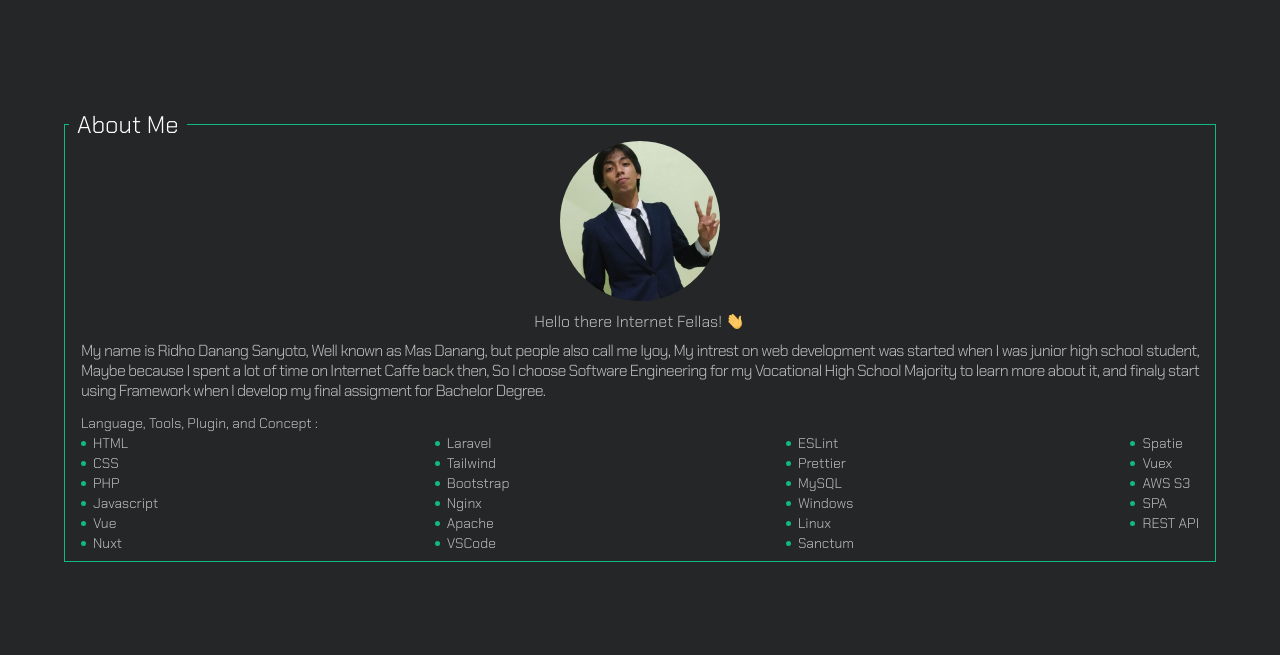
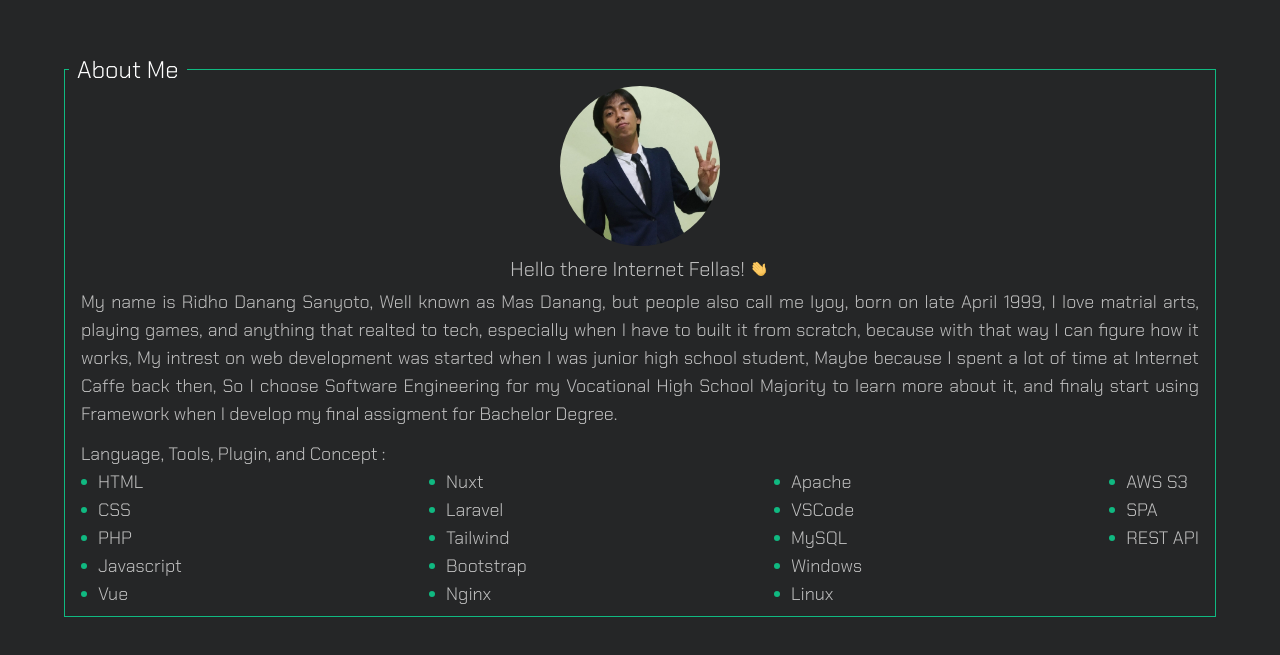
Before and after one commit to rdanang-dev/hi-danang.github.io, a Vue app: page / in a window 1280 px wide. Shown: the part 933-1588 px from the top of the page. Built offline with nearby package versions, Linux system fonts and the light colour scheme; what vue-toasted, vue-typer would draw is missing.

Commit message:
add few changes

```diff
--- a/src/components/About.vue
+++ b/src/components/About.vue
@@ -17,7 +17,7 @@
           class="object-cover h-full w-full"
         />
       </div>
-      <div class="mx-auto pb-1">
+      <div class="mx-auto pb-1 lg:text-xl lg:tracking-normal lg:leading-normal">
         Hello there Internet Fellas!
         <img
           src="@/assets/image/waving-hand-joypixels.gif"
@@ -25,17 +25,19 @@
           class="inline w-5 pb-2"
         />
       </div>
-      <div class="tracking-tighter leading-tight">
+      <div class="tracking-tighter leading-tight lg:text-lg lg:tracking-normal">
         <p class="px-4 pb-3">
           My name is Ridho Danang Sanyoto, Well known as Mas Danang, but people
-          also call me Iyoy, My intrest on web development was started when I
-          was junior high school student, Maybe because I spent a lot of time on
-          Internet Caffe back then, So I choose Software Engineering for my
-          Vocational High School Majority to learn more about it, and finaly
-          start using Framework when I develop my final assigment for Bachelor
-          Degree.
+          also call me Iyoy, born on late April 1999, I love matrial arts,
+          playing games, and anything that realted to tech, especially when I
+          have to built it from scratch, because with that way I can figure how
+          it works, My intrest on web development was started when I was junior
+          high school student, Maybe because I spent a lot of time at Internet
+          Caffe back then, So I choose Software Engineering for my Vocational
+          High School Majority to learn more about it, and finaly start using
+          Framework when I develop my final assigment for Bachelor Degree.
         </p>
-        <div class="px-4 flex flex-col text-sm tracking-normal">
+        <div class="px-4 flex flex-col text-sm tracking-normal lg:text-lg">
           <span>Language, Tools, Plugin, and Concept :</span>
           <div class="flex flex-row justify-between pb-2">
             <ul class="list-inside list-disc">
@@ -54,11 +56,11 @@
               <li class="text-green-500">
                 <span class="-ml-2 text-custom-content">Vue</span>
               </li>
+            </ul>
+            <ul class="list-inside list-disc">
               <li class="text-green-500">
                 <span class="-ml-2 text-custom-content">Nuxt</span>
               </li>
-            </ul>
-            <ul class="list-inside list-disc">
               <li class="text-green-500">
                 <span class="-ml-2 text-custom-content">Laravel</span>
               </li>
@@ -71,19 +73,13 @@
               <li class="text-green-500">
                 <span class="-ml-2 text-custom-content">Nginx</span>
               </li>
+            </ul>
+            <ul class="list-inside list-disc">
               <li class="text-green-500">
                 <span class="-ml-2 text-custom-content">Apache</span>
               </li>
               <li class="text-green-500">
                 <span class="-ml-2 text-custom-content">VSCode</span>
-              </li>
-            </ul>
-            <ul class="list-inside list-disc">
-              <li class="text-green-500">
-                <span class="-ml-2 text-custom-content">ESLint</span>
-              </li>
-              <li class="text-green-500">
-                <span class="-ml-2 text-custom-content">Prettier</span>
               </li>
               <li class="text-green-500">
                 <span class="-ml-2 text-custom-content">MySQL</span>
@@ -94,17 +90,8 @@
               <li class="text-green-500">
                 <span class="-ml-2 text-custom-content">Linux</span>
               </li>
-              <li class="text-green-500">
-                <span class="-ml-2 text-custom-content">Sanctum</span>
-              </li>
             </ul>
             <ul class="list-inside list-disc">
-              <li class="text-green-500">
-                <span class="-ml-2 text-custom-content">Spatie</span>
-              </li>
-              <li class="text-green-500">
-                <span class="-ml-2 text-custom-content">Vuex</span>
-              </li>
               <li class="text-green-500">
                 <span class="-ml-2 text-custom-content">AWS S3</span>
               </li>
@@ -122,7 +109,7 @@
   </div>
 </template>
 <script>
-  export default {}
+export default {};
 </script>
 
 <style scoped></style>
--- a/src/components/Home.vue
+++ b/src/components/Home.vue
@@ -37,7 +37,7 @@
         >
         <div class="pt-4 pb-6">
           <p
-            class="text-custom-content md:w-full md:max-w-md md:text-justify break-words"
+            class="text-custom-content md:w-full md:max-w-md md:text-justify break-words lg:text-lg"
           >
             I'm Web Developer from South Tangerang, Indonesia, I'm currently
             focused on tech for building web-based app from scratch, such as
@@ -80,7 +80,7 @@
 </template>
 
 <script>
-  export default {}
+export default {};
 </script>
 
 <style>
--- a/vue.config.js
+++ b/vue.config.js
@@ -1,3 +1,10 @@
 module.exports = {
   publicPath: "/",
+  pages: {
+    index: {
+      entry: "src/main.js",
+      template: "public/index.html",
+      title: "R-Danang",
+    },
+  },
 };
```
Also changed, not shown: 1 other file (tests, documents, lock files or other folders). Lines whose indentation alone changed are shown as unchanged.
